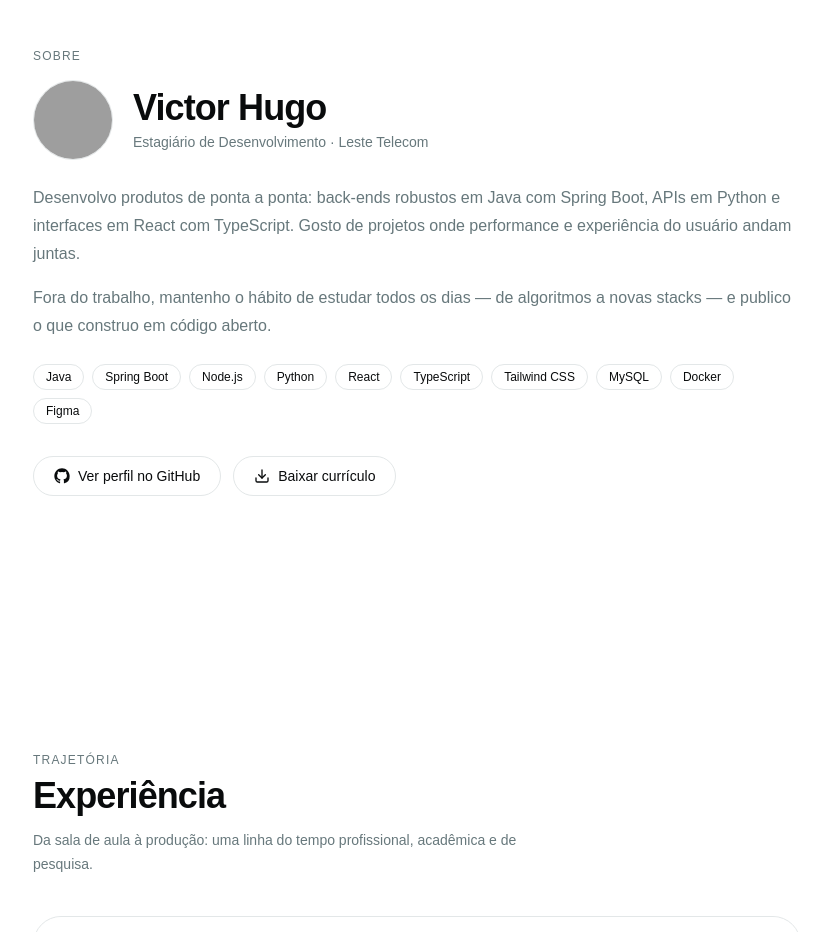
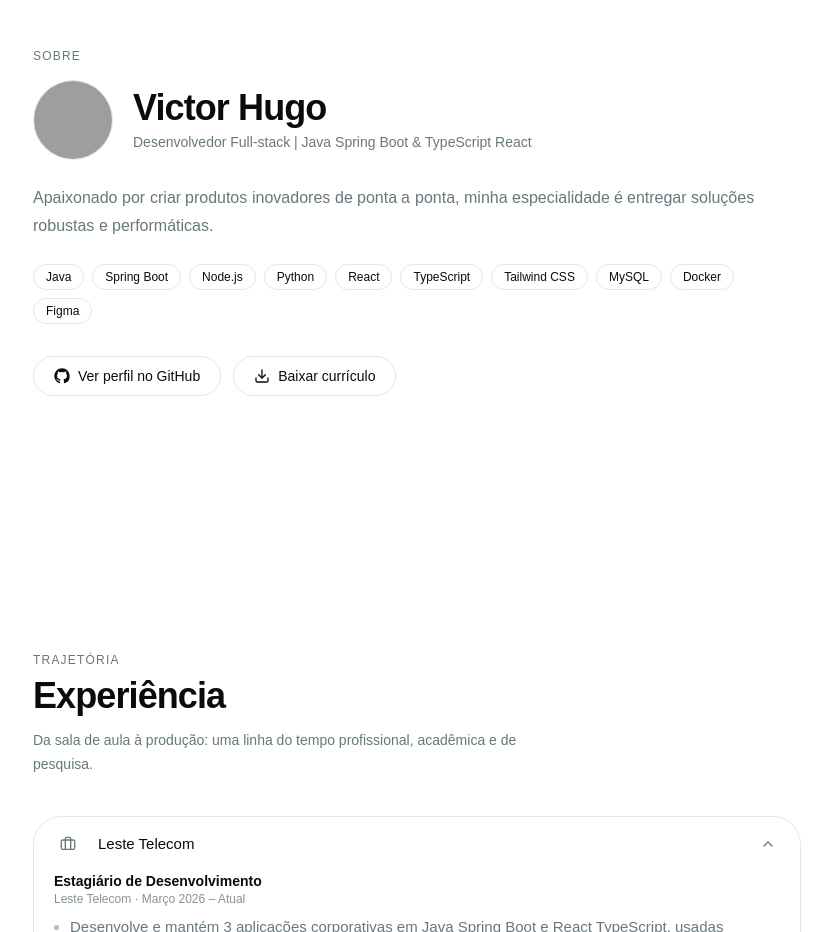
Before and after one commit to vhlima1008/vhlima1008, a React (Vite) app: page / in a window 1280 px wide. Shown: the part 880-1812 px from the top of the page, without its empty margins (223-1055 px from the left). Built offline with nearby package versions, Linux system fonts and the light colour scheme; grey boxes are pictures that could not be loaded.

Commit message:
chore(about): enhancing the about section removing long text

```diff
--- /dev/null
+++ b/src/components/motion/text-reveal.tsx
@@ -0,0 +1,144 @@
+"use client";
+// beui.dev/components/motion/text-animation
+
+import { motion, type Transition, useInView, useReducedMotion } from "motion/react";
+import { useRef, type ElementType, type ReactNode } from "react";
+import { EASE_OUT } from "@/lib/ease";
+import { cn } from "@/lib/utils";
+
+type SplitMode = "word" | "char";
+
+export interface TextRevealProps {
+  text: string | string[];
+  as?: ElementType;
+  className?: string;
+  split?: SplitMode;
+  stagger?: number;
+  delay?: number;
+  blur?: number;
+  yOffset?: string | number;
+  spring?: { stiffness?: number; damping?: number; mass?: number };
+  once?: boolean;
+  whileInView?: boolean;
+  children?: ReactNode;
+}
+
+const DEFAULT_SPRING = { stiffness: 140, damping: 26, mass: 1.2 };
+
+type WordGroup = { text: string; trailing: string };
+
+/**
+ * One tokenizer for both modes: a line becomes the words it is made of, each
+ * carrying the whitespace that follows it. Word mode animates a group at a
+ * time, char mode the characters inside one — so the two can't drift apart on
+ * what counts as a word or where a space belongs. Runs of whitespace and tabs
+ * survive as their own group rather than collapsing.
+ */
+function toWordGroups(line: string): WordGroup[] {
+  const chunks = line.match(/\S+\s*|\s+/g) ?? [];
+  return chunks.map((chunk) => {
+    const text = chunk.replace(/\s+$/, "");
+    return { text, trailing: chunk.slice(text.length) };
+  });
+}
+
+export function TextReveal({
+  text,
+  as: Comp = "span",
+  className,
+  split = "word",
+  stagger = 0.09,
+  delay = 0,
+  blur = 12,
+  yOffset = "40%",
+  spring,
+  once = true,
+  whileInView = false,
+  children,
+}: TextRevealProps) {
+  const ref = useRef<HTMLElement>(null);
+  const inView = useInView(ref, { once, amount: 0.4 });
+  const reduce = useReducedMotion();
+  const shouldAnimate = whileInView ? inView : true;
+
+  const lines = Array.isArray(text) ? text : [text];
+  const s = { ...DEFAULT_SPRING, ...spring };
+
+  let unitIndex = 0;
+  const lineCounts = new Map<string, number>();
+
+  return (
+    <Comp ref={ref} className={cn("block", className)}>
+      {lines.map((line) => {
+        const lineCount = lineCounts.get(line) ?? 0;
+        lineCounts.set(line, lineCount + 1);
+        const lineKey = `${line}-${lineCount}`;
+        const unitCounts = new Map<string, number>();
+
+        const renderUnit = (unit: string) => {
+          const d = delay + unitIndex * stagger;
+          unitIndex += 1;
+          const unitCount = unitCounts.get(unit) ?? 0;
+          unitCounts.set(unit, unitCount + 1);
+          const unitKey = `${unit}-${unitCount}`;
+          const initial = reduce
+            ? { opacity: 0 }
+            : { y: yOffset, opacity: 0, filter: `blur(${blur}px)` };
+          const animate = shouldAnimate
+            ? reduce
+              ? { opacity: 1 }
+              : { y: 0, opacity: 1, filter: "blur(0px)" }
+            : initial;
+          const transition: Transition = reduce
+            ? { opacity: { duration: 0.25, ease: EASE_OUT, delay: d * 0.3 } }
+            : {
+                y: { type: "spring" as const, ...s, delay: d },
+                opacity: { duration: 0.7, ease: EASE_OUT, delay: d },
+                filter: { duration: 0.9, ease: EASE_OUT, delay: d },
+              };
+          return (
+            <motion.span
+              key={unitKey}
+              initial={initial}
+              animate={animate}
+              transition={transition}
+              // `whitespace-pre` is load-bearing: a unit's trailing space is
+              // inside an inline-block and would otherwise collapse to zero
+              // width, running every word together.
+              className="inline-block whitespace-pre will-change-transform"
+            >
+              {unit}
+            </motion.span>
+          );
+        };
+
+        const groups = toWordGroups(line);
+        const groupCounts = new Map<string, number>();
+
+        return (
+          <span key={lineKey} className="block">
+            {groups.map((group) => {
+              const whole = group.text + group.trailing;
+              // Characters animate one at a time, but each word (plus the
+              // space that follows it) sits in its own inline-block so a long
+              // line wraps between words instead of mid-word.
+              if (split !== "char") return renderUnit(whole);
+
+              const groupCount = groupCounts.get(whole) ?? 0;
+              groupCounts.set(whole, groupCount + 1);
+              return (
+                <span
+                  key={`${whole}-${groupCount}`}
+                  className="inline-block whitespace-pre"
+                >
+                  {Array.from(whole).map((char) => renderUnit(char))}
+                </span>
+              );
+            })}
+          </span>
+        );
+      })}
+      {children}
+    </Comp>
+  );
+}
--- a/src/components/sections/about.tsx
+++ b/src/components/sections/about.tsx
@@ -3,6 +3,7 @@ import { GithubMark } from "@/components/icons/github-mark"
 import { ButtonLink } from "@/components/motion/button/base"
 import { MagneticButton } from "@/components/motion/button/magnetic"
 import { Magnetic } from "@/components/motion/magnetic"
+import { TextReveal } from "../motion/text-reveal"
 
 const SKILLS = [
   "Java",
@@ -38,23 +39,15 @@ export function About() {
               Victor Hugo
             </h2>
             <p className="mt-1 text-sm font-medium text-muted-foreground">
-              Estagiário de Desenvolvimento · Leste Telecom
+              Desenvolvedor Full-stack | Java Spring Boot & TypeScript React
             </p>
           </div>
         </div>
 
         <div className="mt-6 space-y-4 text-sm leading-7 text-muted-foreground sm:text-base">
-          <p>
-            Desenvolvo produtos de ponta a ponta: back-ends robustos em Java
-            com Spring Boot, APIs em Python e interfaces em React com
-            TypeScript. Gosto de projetos onde performance e experiência do
-            usuário andam juntas.
-          </p>
-          <p>
-            Fora do trabalho, mantenho o hábito de estudar todos os dias — de
-            algoritmos a novas stacks — e publico o que construo em código
-            aberto.
-          </p>
+          <TextReveal
+            text={"Apaixonado por criar produtos inovadores de ponta a ponta, minha especialidade é entregar soluções robustas e performáticas."}
+          />
         </div>
 
         <div className="mt-6 flex flex-wrap gap-2">
```
